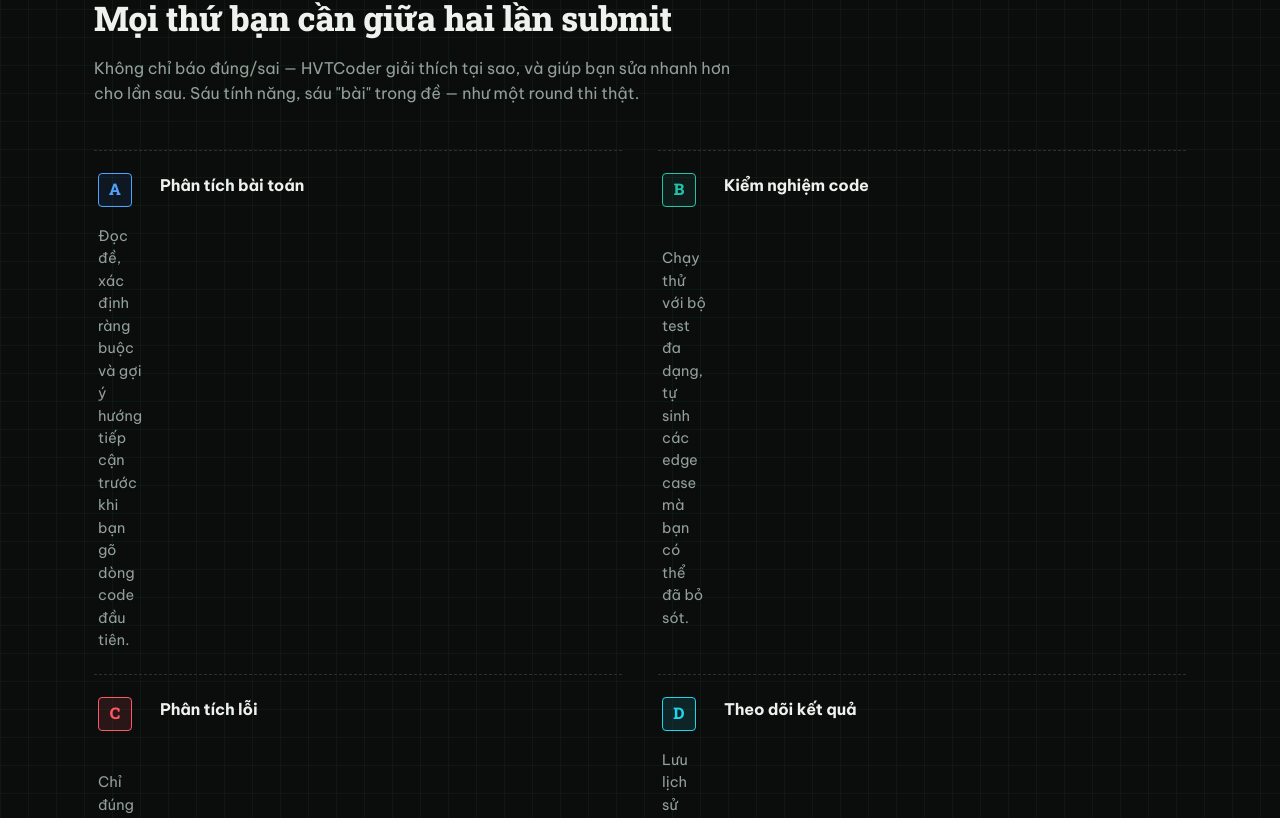
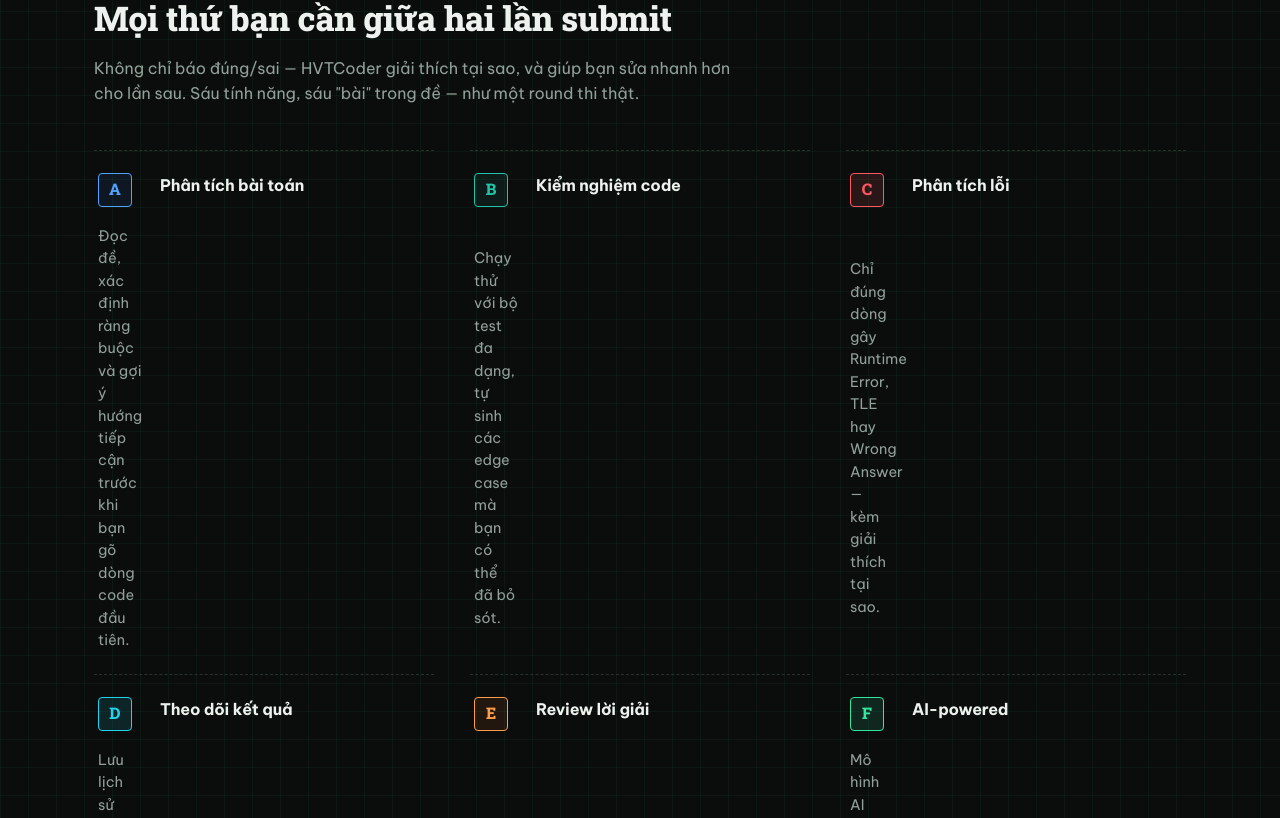
Before and after one commit to versachios/HVTCoder, a Next.js app: page / in a window 1280 px wide. Shown: the part 821-1639 px from the top of the page. Built offline with nearby package versions, Linux system fonts and the light colour scheme.

Commit message:
fix grid

```diff
--- a/src/app/globals.css
+++ b/src/app/globals.css
@@ -197,7 +197,10 @@
 .feat-card p{ color:var(--ink-soft); font-size:14.5px; margin:0; }
 @media (min-width:640px){
   .feat-grid{ display:grid; grid-template-columns:1fr 1fr; column-gap:36px; }
-  .feat-card:nth-child(-n+2){ border-top:1.5px dashed var(--rule); }
+}
+@media (min-width:920px){
+  .feat-grid{ grid-template-columns:1fr 1fr 1fr; }
+  .feat-card:nth-child(-n+3){ border-top:1.5px dashed var(--rule); }
   .feat-card:first-child{ border-top:1.5px dashed var(--rule); }
 }
 
```
